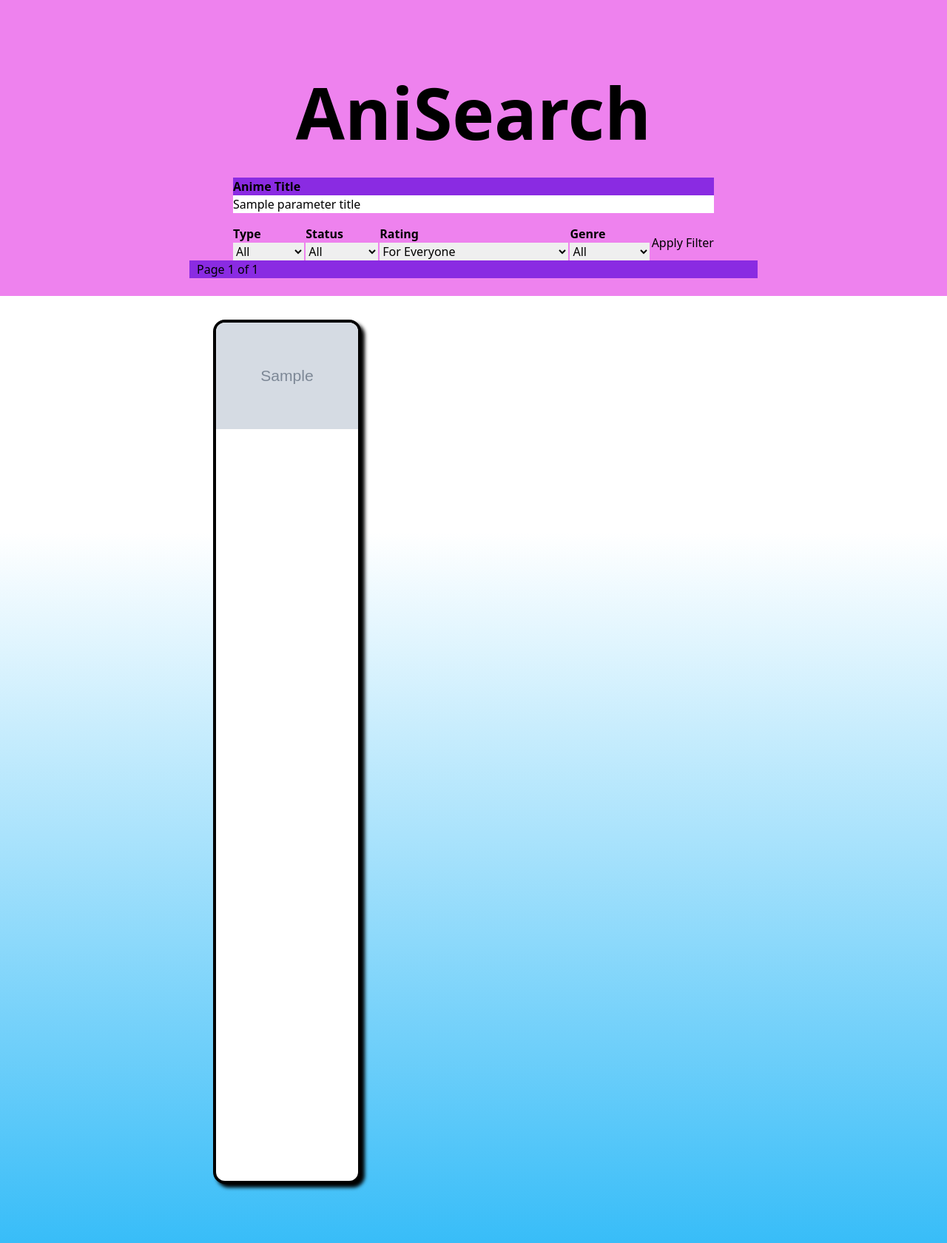
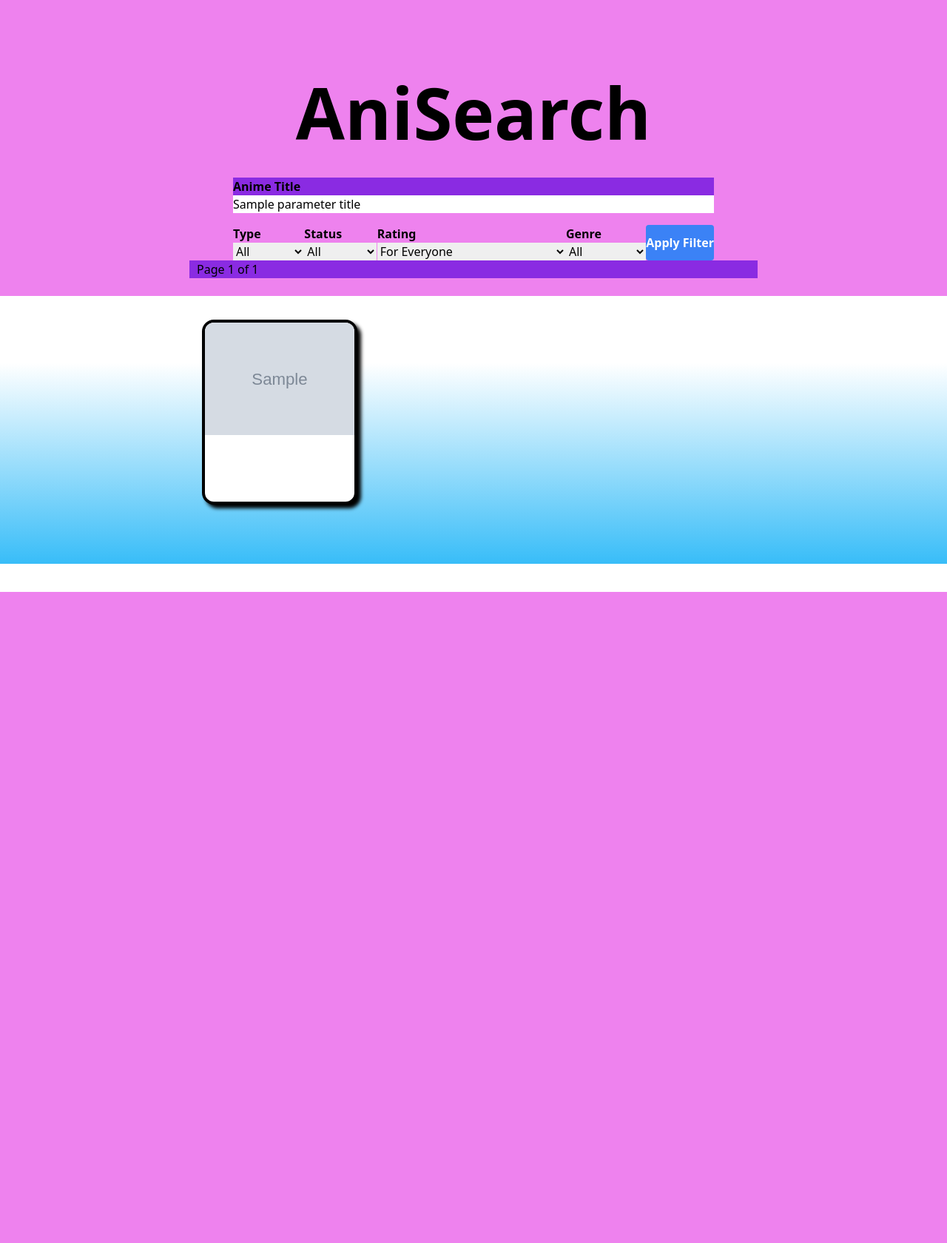
Before and after one commit to oezilot/Anime_API, a Flask app: template templates/selber.html in a window 1280 px wide. Shown: the whole page at 74% size. After the commit the page ends 800 px from the top, so only its background shows below. Run offline with Flask 3, Linux system fonts and the light colour scheme; the template is opened without the code that fills it: most values are stand-ins (such as "Sample title", 1, 10 or a date in 2020); grey boxes marked "Sample" are stand-in pictures.

Commit message:
schönheitsanpassungen

```diff
--- a/static/styles.css
+++ b/static/styles.css
@@ -52,8 +52,7 @@
 }
 
 .action-btn {
-  background-color: blueviolet;
-  border: 0.3rem solid black;
+  margin: 0.2rem;
 
 }
 
@@ -94,20 +93,10 @@
 .div-unten-container {
   display:flex;
   justify-content:center;
-  min-height:100vw;
 }
 
 /*HOVER-EFFEKT*/
-.anime-card {
-  background-color: white;
-  border-radius: 1rem;
-  box-shadow: 5px 5px 5px rgb(0, 0, 0);
-  width: 200px;
-  margin: 1rem;
-  border: 0.3rem solid black;
-  position: relative;
-  overflow: hidden;
-}
+
 
 .hover-content {
   display: none; /* Hidden by default */
@@ -134,16 +123,34 @@
 /**/
 
 
+.anime-card {
+  background-color: white;
+  border-radius: 1rem;
+  box-shadow: 5px 5px 5px rgb(0, 0, 0);
+  width: 100%; /* Make the card width responsive */
+  max-width: 210px; /* Set a maximum width */
+  margin: 1rem;
+  border: 0.3rem solid black;
+  position: relative;
+  overflow: hidden;
+
+  display: flex; /* Use flex to control the content layout */
+  flex-direction: column; /* Stack content vertically */
+  height: auto; /* Allow the height to adjust based on content */
+  min-height: 250px; /* Optional: set a minimum height to ensure consistency */
+}
+
 .card-container {
   margin-top: 1rem;
   margin-bottom: 4rem;
-    margin-left:3rem;
-    margin-right:3rem;
+  margin-left: 3rem;
+  margin-right: 3rem;
   display: grid;
   grid-template-columns: repeat(5, 1fr); /* Initially 5 columns */
   gap: 20px;
 }
 
+/* Media queries for responsiveness */
 @media (max-width: 1320px) {
   .card-container {
     grid-template-columns: repeat(3, 1fr); /* 3 columns for screens smaller than 1200px */
--- a/templates/selber.html
+++ b/templates/selber.html
@@ -83,14 +83,14 @@
                 </select>
                 </div>
 
-                <button type="submit" >Apply Filter</button>
+                <button class="bg-blue-500 hover:bg-blue-700 text-white font-bold rounded" type="submit" >Apply Filter</button>
             </div>
         </form>
 
         <div class="div-btn">
             {% if page > 1 %}
             <form method="POST" action="/dec">
-                <button class="bg-blue-500 hover:bg-blue-700 text-white font-bold py-2 px-4 rounded">Previous</button>
+                <button class="bg-blue-500 hover:bg-blue-700 text-white font-bold py-2 px-4 rounded"><</button>
             </form>
             {% endif %}
 
@@ -102,7 +102,7 @@
 
             {% if pagination['has_next_page'] %}
             <form method="POST" action="/inc">
-                <button class="bg-blue-500 hover:bg-blue-700 text-white font-bold py-2 px-4 rounded">Next</button>
+                <button class="bg-blue-500 hover:bg-blue-700 text-white font-bold py-2 px-4 rounded">></button>
             </form>
             {% endif %}
         </div>
@@ -147,13 +147,13 @@
                     <form method="POST" action="/characters" class="inline">
                         <input type="hidden" name="anime_id" value="{{ i['mal_id'] }}">
                         <input type="hidden" name="anime_title" value="{{ i['title'] }}">
-                        <button type="submit">View Characterlist</button>
+                        <button class="bg-blue-500 hover:bg-blue-700 text-white font-bold rounded" type="submit">Characters</button>
                     </form>
                 </div>
                 <div class="action-btn">
                     <form method="POST" action="/anime" class="inline">
                         <input type="hidden" name="anime_id" value="{{ i['mal_id'] }}">
-                        <button>More Info</button>
+                        <button class="bg-blue-500 hover:bg-blue-700 text-white font-bold rounded">More Info</button>
                     </form>
                 </div>
                 </div>
```
Lines whose indentation alone changed are shown as unchanged.
